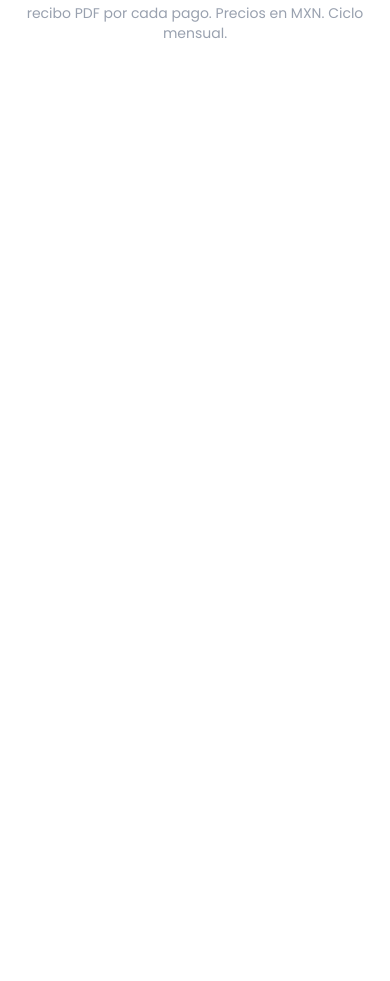
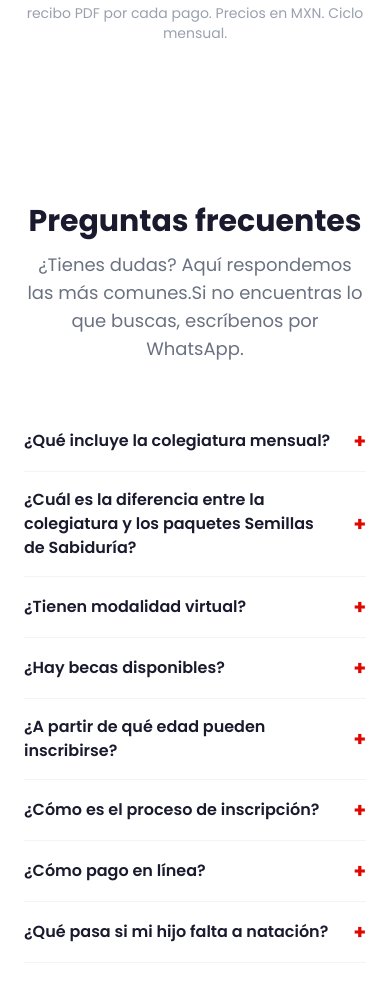
Before and after one commit to antoniojg-dev/grupo-ian, a Next.js app: page / in a window 390 px wide. Shown: the part 6065-7046 px from the top of the page. Before the commit the page ends 6188 px from the top, so only its background shows below. Built offline with nearby package versions, Linux system fonts and the light colour scheme.

Commit message:
feat: FAQ

```diff
--- a/app/page.tsx
+++ b/app/page.tsx
@@ -4,6 +4,7 @@ import StatsBar from '@/components/landing/StatsBar';
 import WhyIANSection from '@/components/landing/WhyIANSection';
 import ServicesSection from '@/components/landing/ServicesSection';
 import PaquetesSection from '@/components/landing/PaquetesSection';
+import FAQSection from '@/components/landing/FAQSection';
 
 export default function Home() {
   return (
@@ -15,6 +16,7 @@ export default function Home() {
         <WhyIANSection />
         <ServicesSection />
         <PaquetesSection />
+        <FAQSection />
       </main>
     </>
   );
--- /dev/null
+++ b/components/landing/FAQSection.tsx
@@ -0,0 +1,139 @@
+'use client';
+
+import { useState, useEffect, useRef } from 'react';
+
+const faqs = [
+  {
+    q: '¿Qué incluye la colegiatura mensual?',
+    a: 'La colegiatura de $5,000 MXN/mes incluye todas las clases del programa bilingüe: inglés integrado, matemáticas, español, historia, estimulación temprana, método High Scope y actividades de juego y aprendo. Es un programa completo.',
+  },
+  {
+    q: '¿Cuál es la diferencia entre la colegiatura y los paquetes Semillas de Sabiduría?',
+    a: 'La colegiatura es el programa escolar regular (Kinder/Primaria). Los paquetes Semillas de Sabiduría son servicios extracurriculares de regularización + natación, ideales para niños que ya van a otra escuela.',
+  },
+  {
+    q: '¿Tienen modalidad virtual?',
+    a: 'Sí. Ofrecemos modalidad virtual, presencial y mixta. Puedes elegir la que mejor se adapte a tu situación y cambiarla según tus necesidades.',
+  },
+  {
+    q: '¿Hay becas disponibles?',
+    a: 'Sí contamos con programa de becas. Para más información sobre requisitos y disponibilidad, contáctanos por WhatsApp al 55 7807 2426.',
+  },
+  {
+    q: '¿A partir de qué edad pueden inscribirse?',
+    a: 'Desde los 3 años en nuestro programa de Kinder. Para regularización y paquetes Semillas de Sabiduría, recibimos niños de todas las edades de primaria.',
+  },
+  {
+    q: '¿Cómo es el proceso de inscripción?',
+    a: 'Muy sencillo: 1) Contáctanos por WhatsApp, 2) Agendamos una visita, 3) Llenamos el formulario, 4) Realizas el pago de inscripción. ¡Listo, tu hijo ya es parte de Grupo IAN!',
+  },
+  {
+    q: '¿Cómo pago en línea?',
+    a: 'Próximamente tendremos nuestro portal de pagos donde podrás pagar con tarjeta y recibir tu recibo PDF automáticamente. Por ahora: efectivo, transferencia o tarjeta directamente.',
+  },
+  {
+    q: '¿Qué pasa si mi hijo falta a natación?',
+    a: 'Entendemos que los niños a veces se enferman. Coordinamos clases de recuperación según disponibilidad. Habla con nosotros y buscamos la mejor solución.',
+  },
+];
+
+export default function FAQSection() {
+  const [openIndex, setOpenIndex] = useState<number | null>(null);
+
+  const titleRef    = useRef<HTMLHeadingElement>(null);
+  const subtitleRef = useRef<HTMLParagraphElement>(null);
+  const itemRefs    = useRef<(HTMLDivElement | null)[]>([]);
+
+  useEffect(() => {
+    const els = [titleRef.current, subtitleRef.current, ...itemRefs.current];
+
+    const observer = new IntersectionObserver(
+      (entries) => {
+        entries.forEach((entry) => {
+          if (entry.isIntersecting) {
+            entry.target.classList.remove('section-hidden');
+            entry.target.classList.add('section-visible');
+          }
+        });
+      },
+      { threshold: 0.1 }
+    );
+
+    els.forEach((el) => { if (el) observer.observe(el); });
+    return () => observer.disconnect();
+  }, []);
+
+  function toggle(i: number) {
+    setOpenIndex((prev) => (prev === i ? null : i));
+  }
+
+  return (
+    <section id="faq" className="bg-white py-20 px-6">
+      <div className="mx-auto max-w-3xl">
+
+        {/* Título */}
+        <h2
+          ref={titleRef}
+          className="section-hidden text-center text-3xl md:text-4xl font-bold text-ian-dark"
+        >
+          Preguntas frecuentes
+        </h2>
+
+        {/* Subtítulo */}
+        <p
+          ref={subtitleRef}
+          className="section-hidden delay-100 text-gray-500 text-lg mt-3 max-w-xl mx-auto text-center"
+        >
+          ¿Tienes dudas? Aquí respondemos las más comunes.
+          <br className="hidden sm:block" />
+          Si no encuentras lo que buscas, escríbenos por WhatsApp.
+        </p>
+
+        {/* Acordeón */}
+        <div className="mt-12">
+          {faqs.map((faq, i) => {
+            const isOpen = openIndex === i;
+            return (
+              <div
+                key={i}
+                ref={(el) => { itemRefs.current[i] = el; }}
+                className="section-hidden border-b border-gray-100 py-4"
+                style={{ animationDelay: `${(i + 1) * 100}ms` }}
+              >
+                {/* Header */}
+                <button
+                  onClick={() => toggle(i)}
+                  className="w-full flex justify-between items-center text-left"
+                  aria-expanded={isOpen}
+                >
+                  <span className="font-semibold text-ian-dark text-base pr-4">
+                    {faq.q}
+                  </span>
+                  <span
+                    className={`text-ian-red text-xl font-bold shrink-0 transition-transform duration-300 ${
+                      isOpen ? 'rotate-180' : 'rotate-0'
+                    }`}
+                  >
+                    {isOpen ? '−' : '+'}
+                  </span>
+                </button>
+
+                {/* Respuesta */}
+                <div
+                  className={`overflow-hidden transition-all duration-300 ease-in-out ${
+                    isOpen ? 'max-h-96' : 'max-h-0'
+                  }`}
+                >
+                  <p className="text-gray-500 text-sm leading-relaxed pt-2 pb-4">
+                    {faq.a}
+                  </p>
+                </div>
+              </div>
+            );
+          })}
+        </div>
+
+      </div>
+    </section>
+  );
+}
```
